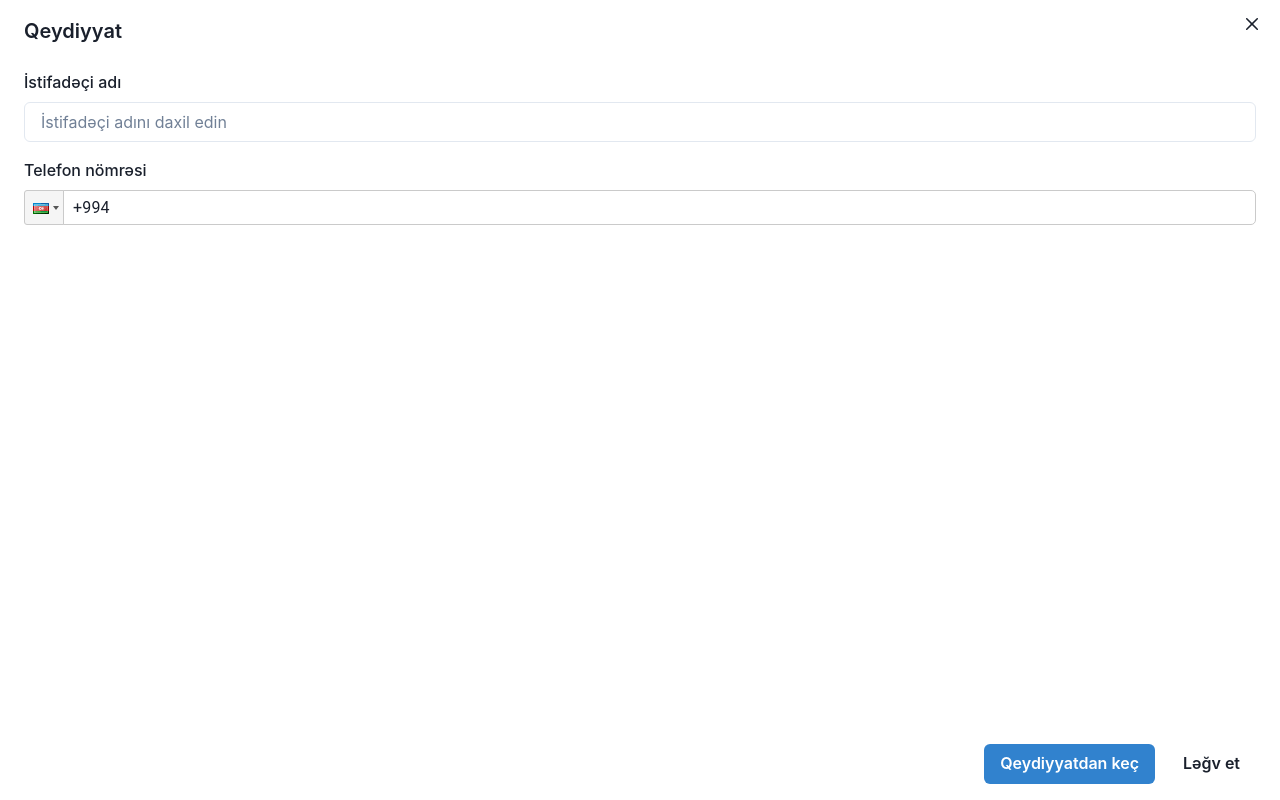
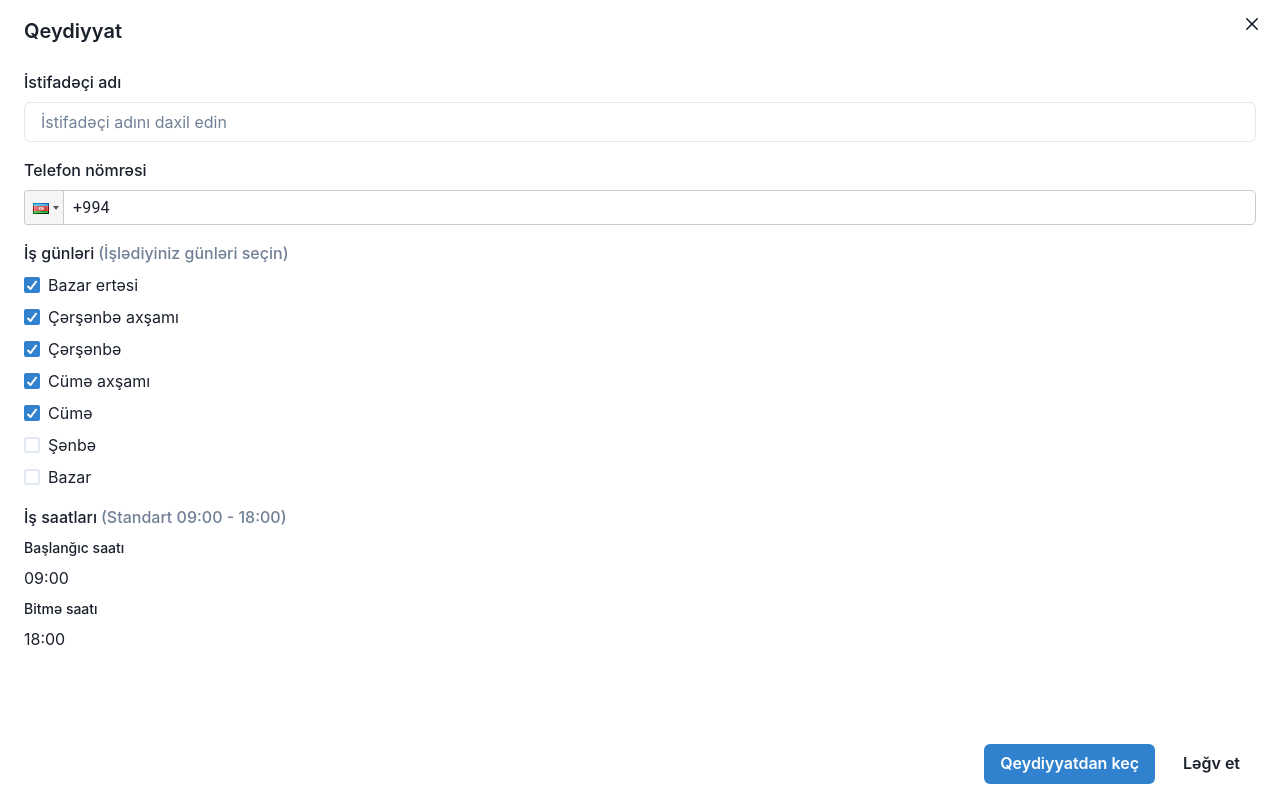
Before and after one commit to murad-guliyev/telegram-calendar, a React (Create React App) app: page /calendar in a window 1280 px wide. Both pictures are taken after a click on the button "Qeydiyyat". Built offline with nearby package versions, Linux system fonts and the light colour scheme.

Commit message:
Improve profile

```diff
--- a/src/components/register-modal.tsx
+++ b/src/components/register-modal.tsx
@@ -11,15 +11,27 @@ import {
   FormControl,
   FormLabel,
   Input,
+  Checkbox,
+  VStack,
+  Text,
+  Box,
 } from "@chakra-ui/react";
 import PhoneInput from "react-phone-input-2";
+import DatePicker from "react-datepicker";
 
 import "react-phone-input-2/lib/style.css";
+import "react-datepicker/dist/react-datepicker.css";
 
 interface RegisterModalProps {
   isOpen: boolean;
   onClose: () => void;
-  onSave: (username: string, phone: string) => void;
+  onSave: (
+    username: string,
+    phone: string,
+    workingDays: string[],
+    startHour: Date,
+    endHour: Date
+  ) => void;
   initialUsername?: string;
   initialPhone?: string;
 }
@@ -33,6 +45,29 @@ const RegisterModal: React.FC<RegisterModalProps> = ({
 }) => {
   const [username, setUsername] = useState(initialUsername);
   const [phone, setPhone] = useState(initialPhone);
+  const [workingDays, setWorkingDays] = useState<string[]>([
+    "monday",
+    "tuesday",
+    "wednesday",
+    "thursday",
+    "friday",
+  ]);
+  const [startHour, setStartHour] = useState(
+    new Date(new Date().setHours(9, 0, 0))
+  );
+  const [endHour, setEndHour] = useState(
+    new Date(new Date().setHours(18, 0, 0))
+  );
+
+  const daysOfWeek = [
+    { id: "monday", label: "Bazar ertəsi" },
+    { id: "tuesday", label: "Çərşənbə axşamı" },
+    { id: "wednesday", label: "Çərşənbə" },
+    { id: "thursday", label: "Cümə axşamı" },
+    { id: "friday", label: "Cümə" },
+    { id: "saturday", label: "Şənbə" },
+    { id: "sunday", label: "Bazar" },
+  ];
 
   useEffect(() => {
     setUsername(initialUsername);
@@ -41,11 +76,25 @@ const RegisterModal: React.FC<RegisterModalProps> = ({
 
   const handleSave = () => {
     if (username && phone) {
-      onSave(username, phone);
+      onSave(
+        username,
+        phone,
+        workingDays,
+        new Date(startHour),
+        new Date(endHour)
+      );
       onClose();
     } else {
       alert("Zəhmət olmasa, bütün sahələri doldurun");
     }
+  };
+
+  const handleToggleDay = (dayId: string) => {
+    setWorkingDays((prev) =>
+      prev.includes(dayId)
+        ? prev.filter((day) => day !== dayId)
+        : [...prev, dayId]
+    );
   };
 
   return (
@@ -76,6 +125,62 @@ const RegisterModal: React.FC<RegisterModalProps> = ({
               placeholder="Telefon nömrəsini daxil edin"
             />
           </FormControl>
+
+          <FormControl id="workingDays" mb={4}>
+            <FormLabel>
+              İş günləri
+              <Text display="inline-block" ml={1} color="gray.500">
+                (İşlədiyiniz günləri seçin)
+              </Text>
+            </FormLabel>
+            <VStack align="start" spacing={2}>
+              {daysOfWeek.map((day) => (
+                <Checkbox
+                  key={day.id}
+                  isChecked={workingDays.includes(day.id)}
+                  onChange={() => handleToggleDay(day.id)}
+                >
+                  {day.label}
+                </Checkbox>
+              ))}
+            </VStack>
+          </FormControl>
+
+          {/* Working Hours Section */}
+          <FormControl id="workingHours" mb={4}>
+            <FormLabel>
+              İş saatları
+              <Text display="inline-block" ml={1} color="gray.500">
+                (Standart 09:00 - 18:00)
+              </Text>
+            </FormLabel>
+            <Box mb={2}>
+              <FormLabel fontSize="sm">Başlanğıc saatı</FormLabel>
+              <DatePicker
+                selected={startHour}
+                onChange={(date: Date | null) => date && setStartHour(date)}
+                showTimeSelect
+                showTimeSelectOnly
+                timeIntervals={15}
+                timeCaption="Saat"
+                dateFormat="HH:mm"
+                className="chakra-input"
+              />
+            </Box>
+            <Box>
+              <FormLabel fontSize="sm">Bitmə saatı</FormLabel>
+              <DatePicker
+                selected={endHour}
+                onChange={(date: Date | null) => date && setEndHour(date)}
+                showTimeSelect
+                showTimeSelectOnly
+                timeIntervals={15}
+                timeCaption="Saat"
+                dateFormat="HH:mm"
+                className="chakra-input"
+              />
+            </Box>
+          </FormControl>
         </ModalBody>
         <ModalFooter>
           <Button colorScheme="blue" mr={3} onClick={handleSave}>
--- a/src/pages/profile.tsx
+++ b/src/pages/profile.tsx
@@ -1,47 +1,86 @@
-import React, { useEffect, useState } from "react";
-import { Box, Text, Avatar, VStack, Spinner } from "@chakra-ui/react";
+import React from "react";
+import {
+  Box,
+  Text,
+  Heading,
+  VStack,
+  HStack,
+  Badge,
+  Divider,
+} from "@chakra-ui/react";
 
-interface UserProfile {
-  username: string;
-  phone_number?: string;
-  first_name: string;
-  last_name?: string;
-}
+const daysOfWeek = {
+  monday: "Bazar ertəsi",
+  tuesday: "Çərşənbə axşamı",
+  wednesday: "Çərşənbə",
+  thursday: "Cümə axşamı",
+  friday: "Cümə",
+  saturday: "Şənbə",
+  sunday: "Bazar",
+};
 
 const Profile: React.FC = () => {
-  const [user, setUser] = useState<UserProfile | null>(null);
-  const [loading, setLoading] = useState(true);
-
-  if (loading) {
-    return (
-      <Box p={4} textAlign="center">
-        <Spinner size="lg" />
-      </Box>
-    );
-  }
-
-  if (!user) {
-    return (
-      <Box p={4} textAlign="center">
-        <Text>İstifadəçi məlumatları tapılmadı</Text>
-      </Box>
-    );
-  }
+  const username = "Anonim";
+  const phone = "1234567890";
+  const workingDays = ["monday", "tuesday", "wednesday", "thursday", "friday"];
+  const startHour = new Date(new Date().setHours(9, 0, 0));
+  const endHour = new Date(new Date().setHours(18, 0, 0));
 
   return (
-    <Box p={4} textAlign="center">
-      <Avatar size="xl" name={user.first_name} mb={4} />
-      <VStack spacing={2}>
-        <Text fontSize="2xl" fontWeight="bold">
-          {user.first_name} {user.last_name}
-        </Text>
-        <Text fontSize="lg" color="gray.500">
-          @{user.username}
-        </Text>
-        {user.phone_number && (
-          <Text fontSize="lg">Telefon: {user.phone_number}</Text>
-        )}
+    <Box p={4} maxW="600px" mx="auto">
+      <Heading size="lg" mb={4}>
+        Profil Məlumatları
+      </Heading>
+      <VStack spacing={4} align="start">
+        <Box>
+          <Text fontWeight="bold" fontSize="lg">
+            İstifadəçi Adı:
+          </Text>
+          <Text fontSize="md">{username || "Anonim"}</Text>
+        </Box>
+
+        <Box>
+          <Text fontWeight="bold" fontSize="lg">
+            Telefon Nömrəsi:
+          </Text>
+          <Text fontSize="md">{phone}</Text>
+        </Box>
+
+        <Box>
+          <Text fontWeight="bold" fontSize="lg" mb={2}>
+            İş Günləri:
+          </Text>
+          <HStack spacing={2} wrap="wrap">
+            {workingDays.map((day) => (
+              <Badge key={day} colorScheme="blue" px={2} py={1}>
+                {daysOfWeek[day as keyof typeof daysOfWeek]}
+              </Badge>
+            ))}
+          </HStack>
+        </Box>
+
+        <Box>
+          <Text fontWeight="bold" fontSize="lg">
+            İş Saatları:
+          </Text>
+          <Text fontSize="md">
+            {startHour.toLocaleTimeString("az-AZ", {
+              hour: "2-digit",
+              minute: "2-digit",
+            })}{" "}
+            -{" "}
+            {endHour.toLocaleTimeString("az-AZ", {
+              hour: "2-digit",
+              minute: "2-digit",
+            })}
+          </Text>
+        </Box>
       </VStack>
+      <Divider my={4} />
+      <Text fontSize="sm" color="gray.500">
+        Bu məlumatlar qeydiyyat zamanı daxil etdiyiniz detallara əsasən
+        göstərilir.
+      </Text>
     </Box>
   );
 };
```
